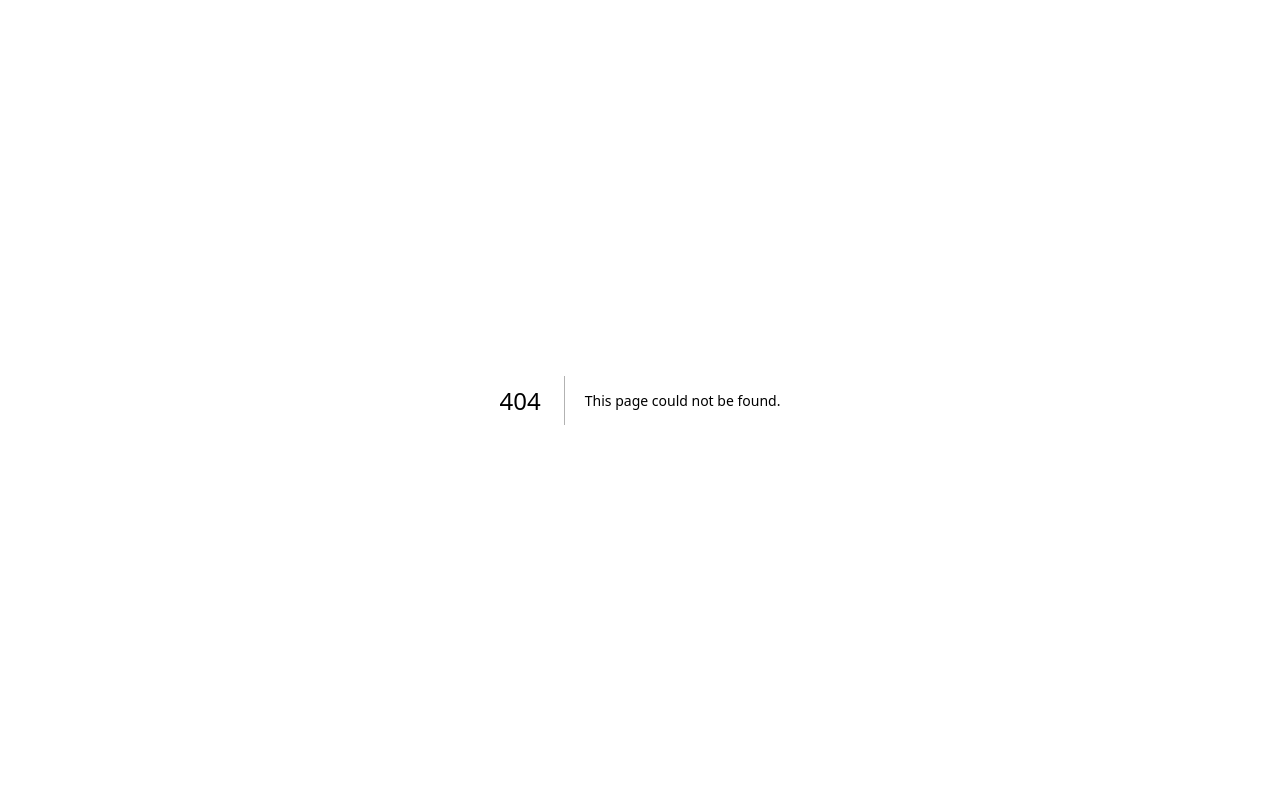
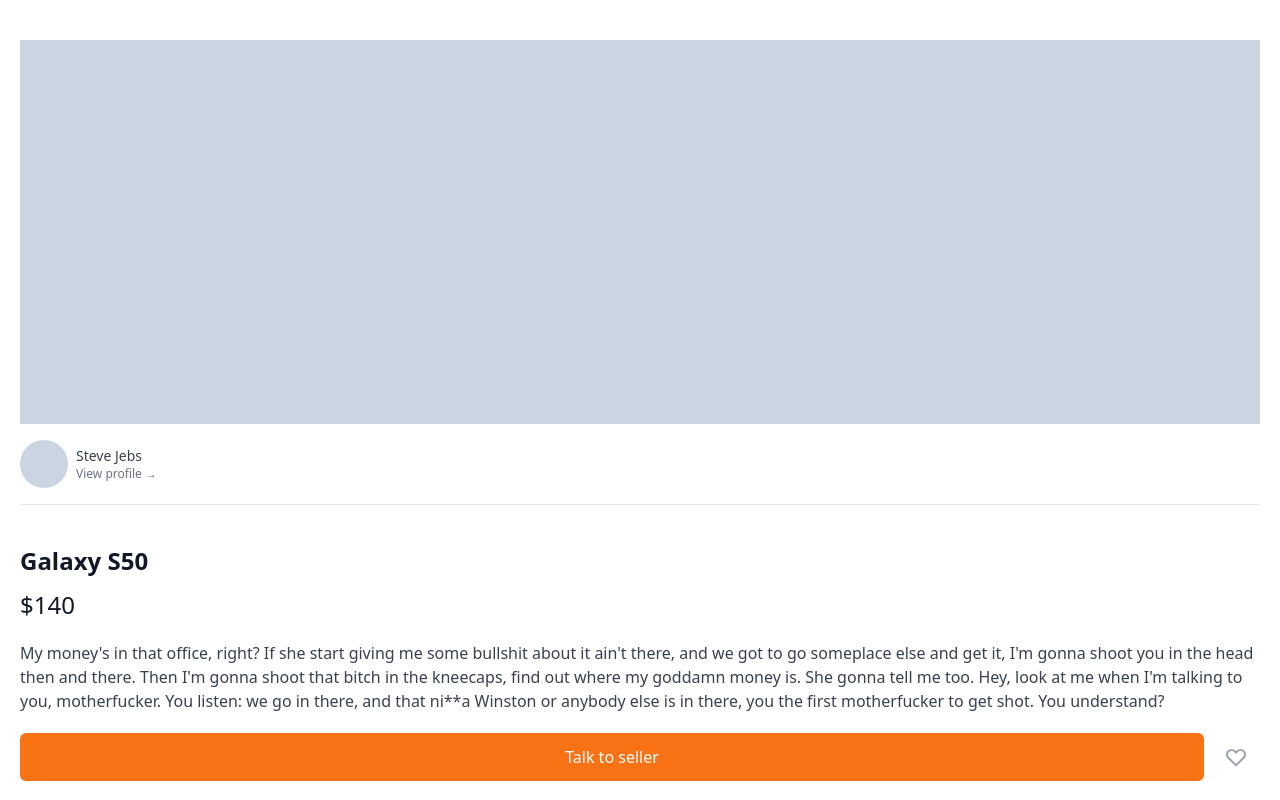
Before and after one commit to mikyungyun/market, a Next.js app: page /items/1 in a window 1280 px wide. Before the commit this address had no page. Shown: the top 800 px of the page. Built offline with nearby package versions, Linux system fonts and the light colour scheme.

Commit message:
item detail page ui

```diff
--- /dev/null
+++ b/src/pages/items/[id].tsx
@@ -0,0 +1,70 @@
+import type { NextPage } from 'next';
+
+const ItemDetail: NextPage = () => {
+  return (
+    <div className="px-5 py-10">
+      <div className="mb-8">
+        <div className="h-96 bg-slate-300" />
+        <div className="flex items-center space-x-2 py-4 border-b cursor-pointer">
+          <div className="w-12 h-12 rounded-full bg-slate-300" />
+          <div>
+            <p className="text-sm font-medium text-gray-700">Steve Jebs</p>
+            <p className="text-xs font-medium text-gray-500">
+              View profile &rarr;
+            </p>
+          </div>
+        </div>
+        <div className="mt-10">
+          <h1 className="text-2xl font-bold text-gray-900">Galaxy S50</h1>
+          <p className="block text-2xl text-gray-900 mt-3">$140</p>
+          <p className="text-base text-gray-700 my-5">
+            My money&apos;s in that office, right? If she start giving me some
+            bullshit about it ain&apos;t there, and we got to go someplace else
+            and get it, I&apos;m gonna shoot you in the head then and there.
+            Then I&apos;m gonna shoot that bitch in the kneecaps, find out where
+            my goddamn money is. She gonna tell me too. Hey, look at me when
+            I&apos;m talking to you, motherfucker. You listen: we go in there,
+            and that ni**a Winston or anybody else is in there, you the first
+            motherfucker to get shot. You understand?
+          </p>
+          <div className="flex items-center justify-between space-x-2">
+            <button className="flex-1 font-medium bg-orange-500 hover:bg-orange-600 text-white py-3 rounded-md focus:outline-none focus:ring-2 focus:ring-offset-2 focus:ring-orange-500 cursor-pointer">
+              Talk to seller
+            </button>
+            <button className="flex items-center justify-between rounded-full p-3 text-gray-400 hover:text-gray-300 hover:bg-red-200">
+              <svg
+                className="h-6 w-6 "
+                xmlns="http://www.w3.org/2000/svg"
+                fill="none"
+                viewBox="0 0 24 24"
+                stroke="currentColor"
+                aria-hidden="true"
+              >
+                <path
+                  strokeLinecap="round"
+                  strokeLinejoin="round"
+                  strokeWidth="2"
+                  d="M4.318 6.318a4.5 4.5 0 000 6.364L12 20.364l7.682-7.682a4.5 4.5 0 00-6.364-6.364L12 7.636l-1.318-1.318a4.5 4.5 0 00-6.364 0z"
+                />
+              </svg>
+            </button>
+          </div>
+        </div>
+      </div>
+      <div>
+        <h2 className="text-xl font-bold text-gray-900">Similar items</h2>
+        <div className="grid grid-cols-2 gap-4 mt-6">
+          {[1, 2, 3, 4, 5, 6].map((_, i) => (
+            <div key={i}>
+              <div className="w-full h-40 bg-slate-300 mb-4" />
+              <h3 className="text-sm text-gray-700 -mb-1">Galaxy S60</h3>
+              <span className="text-xs font-medium text-gray-900">$6</span>
+            </div>
+          ))}
+        </div>
+      </div>
+    </div>
+  );
+};
+
+export default ItemDetail;
```
